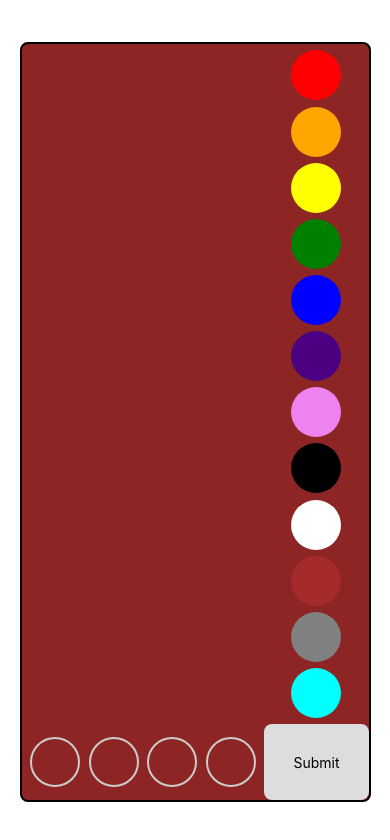
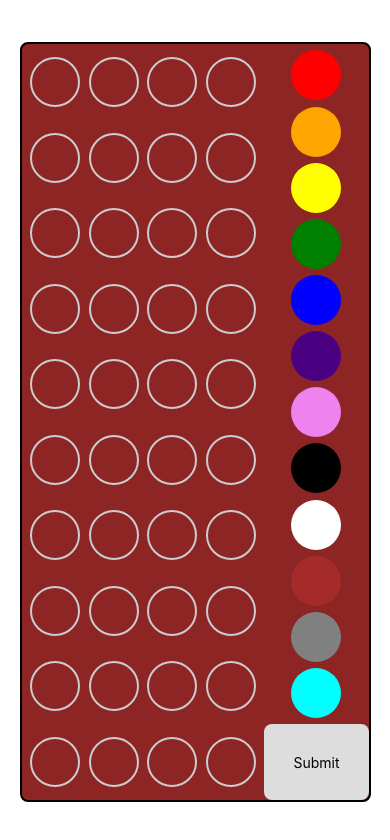
Before and after one commit to freddyh/mastermind-react-native, a React Native app: screen / in a window 390 px wide. Shown: the top 840 px of the page. Built offline with nearby package versions, Linux system fonts and the light colour scheme.

Commit message:
use touchable instead of color button to avoid button state

```diff
--- a/src/components/ColorPicker.tsx
+++ b/src/components/ColorPicker.tsx
@@ -1,5 +1,5 @@
 import React, { Component } from 'react';
-import { StyleSheet, View } from 'react-native';
+import { StyleSheet, View, TouchableOpacity } from 'react-native';
 
 import ColorButton from './ColorButton';
 import ColorManager from '../models/colorManager';
@@ -32,17 +32,21 @@ export default class ColorPicker extends Component<Props, State> {
   render() {
     const colorsButtons = this.props.colorManager.colors.map((color: string, index: number) => {
       return (
-        <ColorButton
+        <TouchableOpacity
           key={index}
-          colorName={color}
-          mutable={false}
-          callback={() => {
+          style={{
+            width: 50,
+            height: 50,
+            borderRadius: 25,
+            backgroundColor: color,
+          }}
+          onPress={() => {
             this.setState({
               selectedIndex: index
             });
             this.props.colorManager.colorSubject.next(color);
-          }} />
-      );
+            }}>
+        </TouchableOpacity>);
     })
     return (
       <View style={style.container}>
--- a/src/components/GuessRow.tsx
+++ b/src/components/GuessRow.tsx
@@ -1,6 +1,6 @@
 import React, { Component } from 'react';
-import { StyleSheet, View } from 'react-native';
-import ColorButton from './ColorButton';
+import { StyleSheet, View, TouchableOpacity } from 'react-native';
+// import ColorButton from './ColorButton';
 import ResultsContainer from './ResultsContainer';
 import Guess from '../models/guess';
 import GuessResult from '../models/guessResult';
@@ -49,7 +49,7 @@ export default class GuessRow extends Component<Props, State> {
   };
 
   public guess: Guess;
-  private sub: Subscription;
+  private sub: Subscription | undefined;
 
   constructor(props: Props) {
     super(props);
@@ -75,36 +75,37 @@ export default class GuessRow extends Component<Props, State> {
       return;
     }
     this.sub = this.props.game.colorManager.colorSubject.subscribe((color: string) => {
-      console.log(`GuessRow received color ${color}`);
       if (!this.props.game.colorManager.colors.includes(color)) { return; }
       this.setState((prevState, props) => {
         let guess = prevState.guess;
         const i = prevState.selectedIndex;
         guess.values[i] = color;
-        guess.debugDescription();
         return {
           guess: guess,
           selectedIndex: this.nextIndex()
         }
       })
     });
-
   }
 
   render() {
     const buttons = this.state.guess.values.map((color: any, index: number) => {
-      return (
-        <ColorButton
-          key={index}
-          colorName={color}
-          mutable={this.props.active}
-          callback={() => {
-            console.log(`selected index ${index}`);
-            this.setState({
-              selectedIndex: index
-            })
-          }} />
-      );
+      return (<TouchableOpacity
+        key={index}
+        style={{
+          width: 50,
+          height: 50,
+          borderRadius: 25,
+          borderColor: true ? '#cccccc' : 'transparent',
+          borderWidth: 2,
+          backgroundColor: color,
+        }}
+        onPress={() => {
+          this.setState({
+            selectedIndex: index
+          });
+        }}>
+      </TouchableOpacity>);
     });
 
     const results = this.props.results.length > 0 ? (
--- a/src/models/guess.ts
+++ b/src/models/guess.ts
@@ -5,7 +5,7 @@ export default class Guess {
     this.values = values;
   }
 
-  debugDescription() {
-    console.log(`DEBUG DESCRIPTION: ${this.values.join(`, `)}`);
+  debugDescription(): string {
+    return `DEBUG DESCRIPTION: ${this.values.join(`, `)}`;
   }
 };
```
